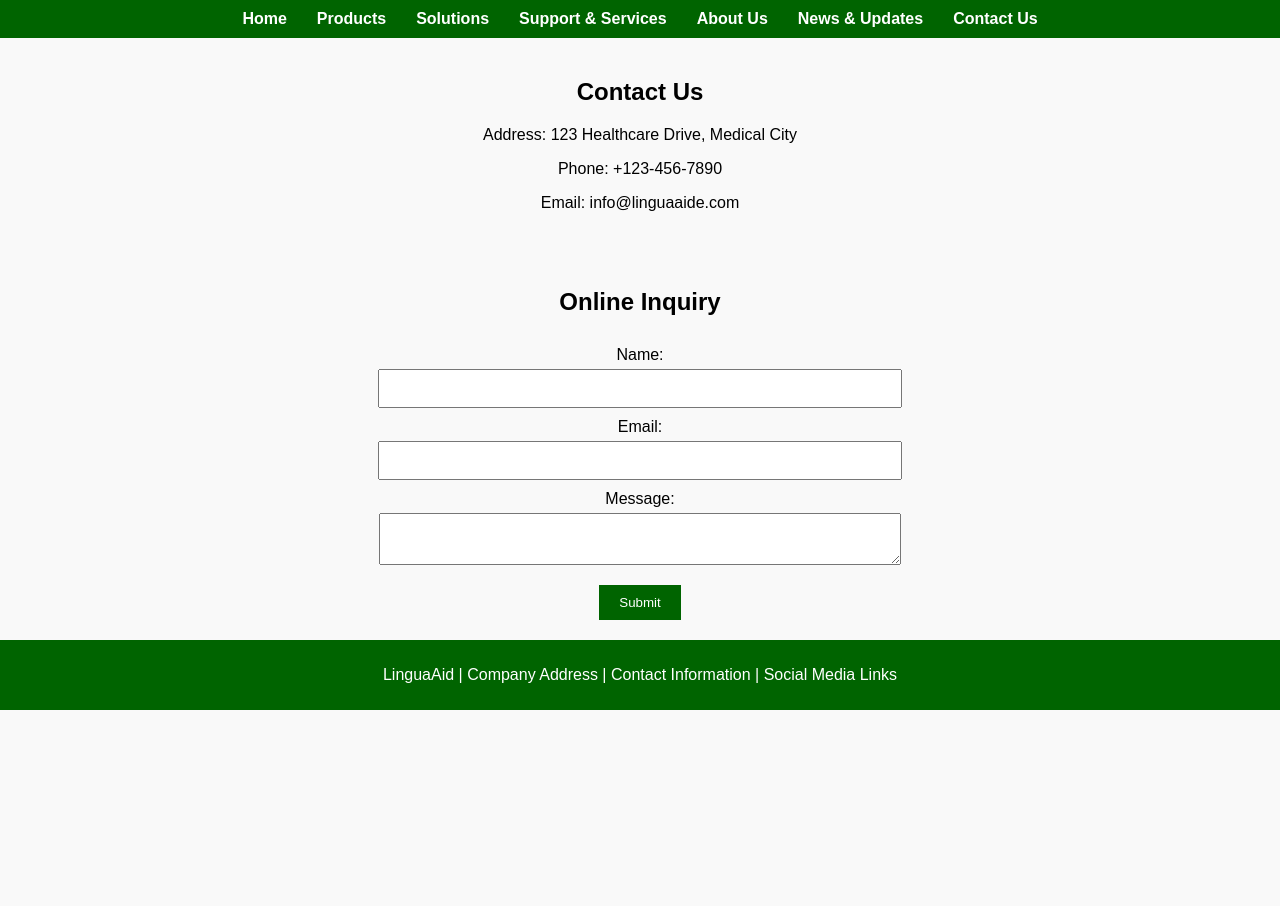
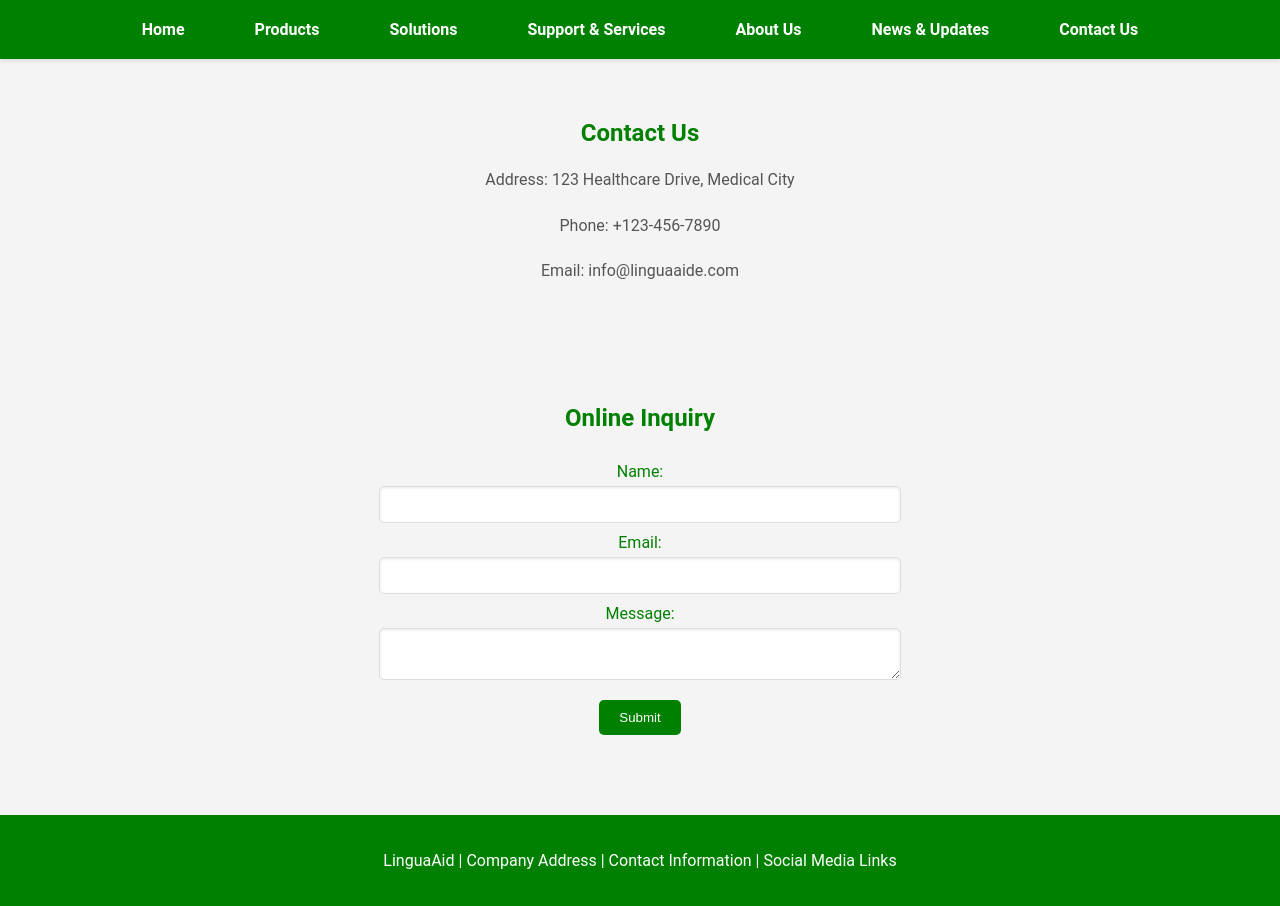
Before and after one commit to YuZhanghuohuo/ai-healthcare, a plain HTML site: page contact.html in a window 1280 px wide. Before the commit the page ends 800 px from the top, so only its background shows below. Drawn offline with Linux system fonts and the light colour scheme.

Commit message:
Update styles.css

```diff
--- a/css/styles.css
+++ b/css/styles.css
@@ -1,14 +1,15 @@
 body {
-    font-family: Arial, sans-serif;
+    font-family: 'Roboto', sans-serif;
     margin: 0;
     padding: 0;
-    background-color: #f9f9f9;
+    background-color: #f4f4f4;
 }
 
 header {
-    background-color: #006400; /* Dark Green */
+    background-color: #008000; /* Green */
     color: white;
-    padding: 10px 0;
+    padding: 20px 0;
+    box-shadow: 0 2px 4px rgba(0, 0, 0, 0.1);
 }
 
 nav ul {
@@ -27,23 +28,43 @@ nav ul li a {
     color: white;
     text-decoration: none;
     font-weight: bold;
+    padding: 10px 20px;
+    transition: background-color 0.3s;
+}
+
+nav ul li a:hover {
+    background-color: #006400; /* Darker Green */
+    border-radius: 5px;
 }
 
 section {
-    padding: 20px;
+    padding: 40px 20px;
     text-align: center;
 }
 
+section h1, section h2 {
+    color: #008000; /* Green */
+}
+
+section p {
+    color: #555;
+    line-height: 1.6;
+    margin: 20px 0;
+}
+
 footer {
-    background-color: #006400; /* Dark Green */
+    background-color: #008000; /* Green */
     color: white;
     text-align: center;
-    padding: 10px 0;
+    padding: 20px 0;
+    margin-top: 40px;
 }
 
 .banner img, .product img, .solution img {
     max-width: 100%;
     height: auto;
+    border-radius: 10px;
+    box-shadow: 0 4px 8px rgba(0, 0, 0, 0.1);
 }
 
 form {
@@ -54,6 +75,7 @@ form {
 
 form label {
     margin-top: 10px;
+    color: #008000; /* Green */
 }
 
 form input, form textarea {
@@ -61,13 +83,22 @@ form input, form textarea {
     padding: 10px;
     width: 80%;
     max-width: 500px;
+    border: 1px solid #ddd;
+    border-radius: 5px;
+    box-shadow: inset 0 1px 3px rgba(0, 0, 0, 0.1);
 }
 
 form button {
     margin-top: 20px;
     padding: 10px 20px;
-    background-color: #006400; /* Dark Green */
+    background-color: #008000; /* Green */
     color: white;
     border: none;
+    border-radius: 5px;
     cursor: pointer;
+    transition: background-color 0.3s;
 }
+
+form button:hover {
+    background-color: #006400; /* Darker Green */
+}
```
